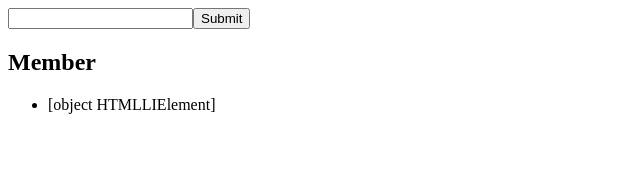
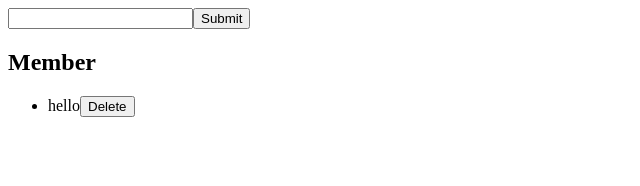
Before and after one commit to at-vudang95/AT_VuDang_Angular, an Angular app in the folder my-app/: page / in a window 1280 px wide. Both pictures are taken after a click on the button "Submit". Shown: the top 186 px of the page, without its empty margins (0-640 px from the left). Built offline with nearby package versions, Linux system fonts and the light colour scheme.

Commit message:
Update v2.0

```diff
--- a/my-app/src/app/input.component.ts
+++ b/my-app/src/app/input.component.ts
@@ -11,10 +11,10 @@ export class InputComponent {
      this.name = 'hello';
   }
   newMember(){
-    let member:Member = new Member(this.name);
-    console.log(this.name);
-    console.log(member.$domElm);
-    this._sharedService.insertData(member.$domElm);
+    //let member:Member = new Member(this.name);
+  //  console.log(this.name);
+  //  console.log(member.$domElm);
+    this._sharedService.insertData(this.name);
     this.name = '';
   }
 }
--- a/my-app/src/app/list.component.html
+++ b/my-app/src/app/list.component.html
@@ -1,6 +1,9 @@
 <div>
         <h2>Member</h2>
         <ul id="list_name">
-            <li *ngFor="let item of data">{{item}}</li>
+            <li *ngFor=' let item of data , let i = index'>
+                <span>{{item}}</span>
+                <button (click)='deleteMember(i)'>Delete</button>
+            </li>
         </ul>
 </div>
--- a/my-app/src/app/list.component.ts
+++ b/my-app/src/app/list.component.ts
@@ -13,4 +13,8 @@ export class ListComponent {
   ngOnInit():any {
     this.data = this._sharedService.dataArray;
   }
+  deleteMember(i:number){
+      //this.data = this.data.splice(i+1,1);
+      this._sharedService.deleteData(i);
+  }
 }
--- a/my-app/src/app/service.ts
+++ b/my-app/src/app/service.ts
@@ -2,9 +2,12 @@ import {Injectable} from '@angular/core';
 
 @Injectable()
 export class MyService {
-    dataArray: any[] = [];
+  dataArray: string[] = [];
 
-    insertData(data: any){
-        this.dataArray.push(data);
-    }
+  insertData(data: string){
+    this.dataArray.push(data);
+  }
+  deleteData(index: number){
+      this.dataArray.splice(index,1);
+  }
 }
```
